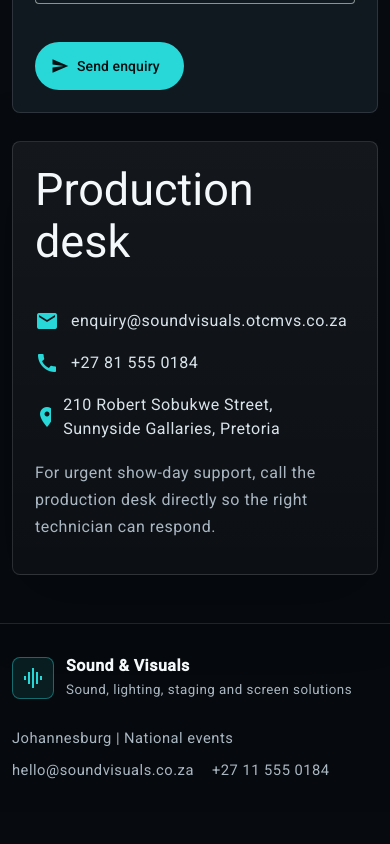
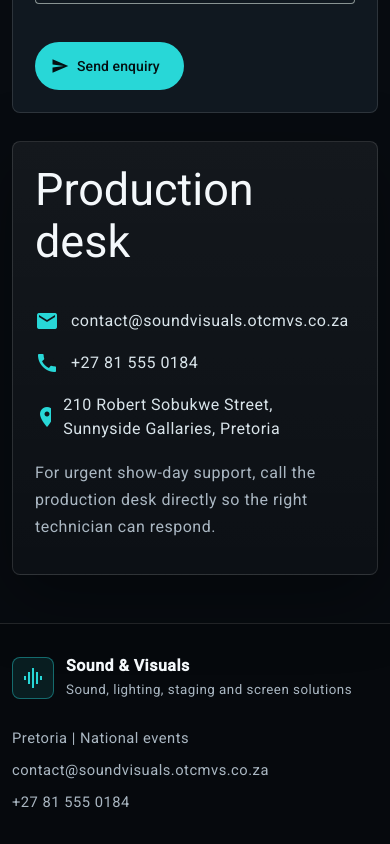
Before and after one commit to Sapino911/sound-visuals-website, an Angular app: page /contact in a window 390 px wide. Shown: the part 1109-1953 px from the top of the page. Before the commit the page ends 1921 px from the top, so only its background shows below. Built offline with nearby package versions, Linux system fonts and the light colour scheme.

Commit message:
Update contact email, phone and location

```diff
--- a/src/app/pages/contact/contact.component.html
+++ b/src/app/pages/contact/contact.component.html
@@ -85,7 +85,7 @@
       <h2>Production desk</h2>
       <div class="info-item">
         <mat-icon aria-hidden="true">mail</mat-icon>
-        <span>enquiry&#64;soundvisuals.otcmvs.co.za</span>
+        <span>contact&#64;soundvisuals.otcmvs.co.za</span>
       </div>
       <div class="info-item">
         <mat-icon aria-hidden="true">call</mat-icon>
--- a/src/app/pages/contact/contact.component.ts
+++ b/src/app/pages/contact/contact.component.ts
@@ -60,7 +60,7 @@ export class ContactComponent {
       enquiry.details
     ].join('\n');
 
-    window.location.href = `mailto:hello@soundvisuals.co.za?subject=${encodeURIComponent(subject)}&body=${encodeURIComponent(body)}`;
+    window.location.href = `mailto:contact@soundvisuals.otcmvs.co.za?subject=${encodeURIComponent(subject)}&body=${encodeURIComponent(body)}`;
     this.contactForm.reset();
     this.submitted = false;
   }
--- a/src/app/shared/components/footer/footer.component.html
+++ b/src/app/shared/components/footer/footer.component.html
@@ -13,9 +13,9 @@
     </div>
 
     <div class="footer-meta">
-      <span>Johannesburg | National events</span>
-      <span>hello&#64;soundvisuals.co.za</span>
-      <span>+27 11 555 0184</span>
+      <span>Pretoria | National events</span>
+      <span>contact&#64;soundvisuals.otcmvs.co.za</span>
+      <span>+27 81 555 0184</span>
     </div>
   </div>
 </footer>
```
